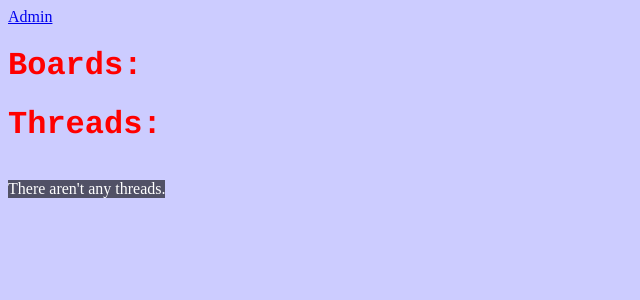
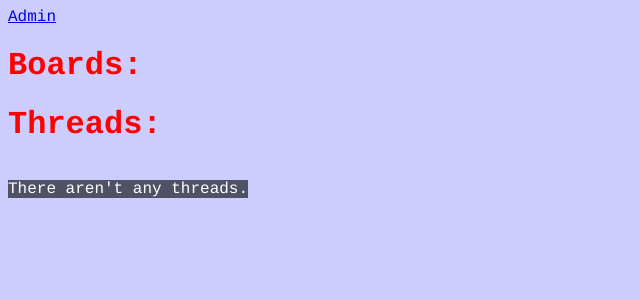
Before and after one commit to TundraTauno/kasilauta, a Django app: page / in a window 1280 px wide. Shown: the top 300 px of the page, without its empty margins (0-640 px from the left). Run offline with Django 3.2, Linux system fonts and the light colour scheme; data that the repository does not hold is empty.

Commit message:
Rename stuff better.

```diff
--- a/gallery/static/test.css
+++ b/gallery/static/main_view.css
@@ -5,6 +5,7 @@ h1 {
 
 body {
   background-color: rgba(0, 0, 255, 0.2);
+	font-family: courier;
 }
 
 img {
@@ -14,6 +15,7 @@ img {
 p {
   color: white;
   background-color: rgba(0, 0, 0, 0.6);
+	font-family: courier;
 }
 
 .row {
--- a/gallery/templates/board_view.html
+++ b/gallery/templates/board_view.html
@@ -2,8 +2,7 @@
 {% block content %}
 {% load staticfiles %}
 
-<link rel="stylesheet" href="https://cdnjs.cloudflare.com/ajax/libs/flexboxgrid/6.3.1/flexboxgrid.min.css" type="text/css">
-<link rel="stylesheet" type="text/css" href="{% static 'test.css' %}">
+<link rel="stylesheet" type="text/css" href="{% static 'main_view.css' %}">
 
 {% if threads.first.board %}
   <h1>Threads of board /{{threads.first.board.name}}/ - {{threads.first.board.description}}</h1>
--- a/gallery/templates/main_view.html
+++ b/gallery/templates/main_view.html
@@ -2,7 +2,7 @@
 {% block content %}
 {% load staticfiles %}
 
-<link rel="stylesheet" type="text/css" href="{% static 'test.css' %}">
+<link rel="stylesheet" type="text/css" href="{% static 'main_view.css' %}">
 
 <h1>Boards: </h1>
 {% for b in boards %}
--- a/gallery/templates/thread_detail.html
+++ b/gallery/templates/thread_detail.html
@@ -20,5 +20,5 @@
     {% endfor %}
     </div>
 	<script src="https://code.jquery.com/jquery-3.4.1.js" integrity="sha256-WpOohJOqMqqyKL9FccASB9O0KwACQJpFTUBLTYOVvVU=" crossorigin="anonymous"></script>
-	<script src="{% static 'thread.js' %}" charset="utf-8"></script>
+	<script src="{% static 'thread_detail.js' %}" charset="utf-8"></script>
 {% endblock content %}
```
Also changed, not shown: gallery/static/thread_detail.js (renamed from gallery/static/thread.js).
